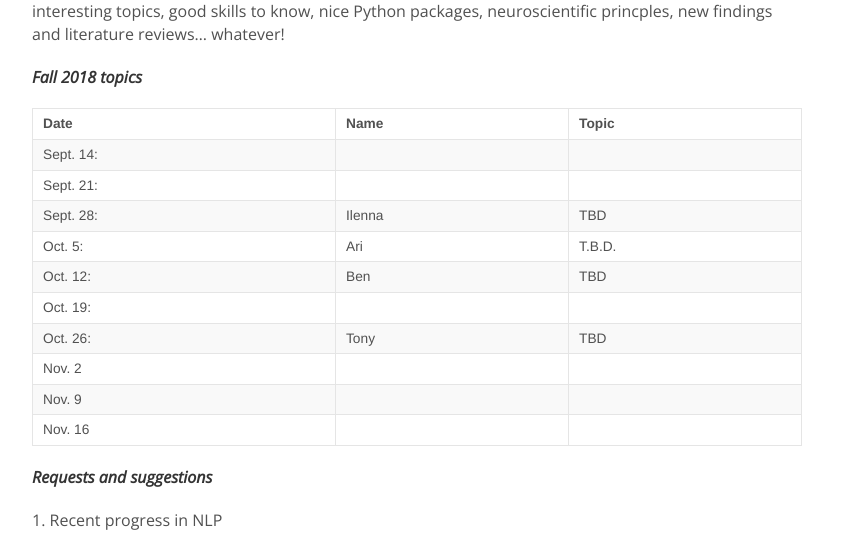
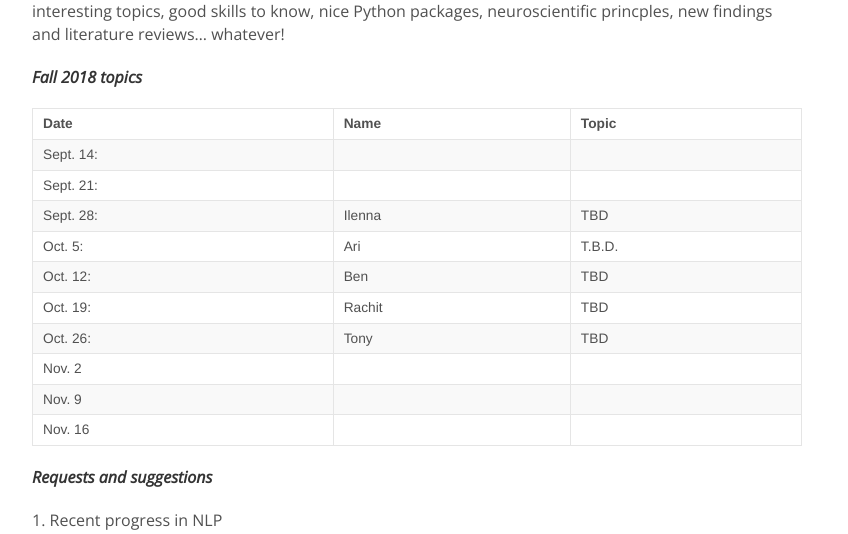
Before and after one commit to KordingLab/KordingLab.github.io, a Jekyll site: the page built from _posts/2018-08-29-upcoming-lab-teaching.md, in a window 1280 px wide and 1303 px high. Shown: the part 317-851 px from the top of the window, without its empty margins (223-1071 px from the left). Built offline with Jekyll 4.4.1, drawn with Linux system fonts in a browser that asks for light colours; nearby versions of some CDN libraries; comment, search, counter and statistics services are not loaded.

Commit message:
Update 2018-08-29-upcoming-lab-teaching.md

```diff
--- a/_posts/2018-08-29-upcoming-lab-teaching.md
+++ b/_posts/2018-08-29-upcoming-lab-teaching.md
@@ -20,7 +20,7 @@ neuroscientific princples, new findings and literature reviews... whatever!
 |Sept. 28:| Ilenna | TBD   |
 |Oct. 5:| Ari     |  T.B.D.   |
 |Oct. 12:|  Ben  | TBD    |
-|Oct. 19:|      |       |
+|Oct. 19:|   Rachit   |  TBD     |
 |Oct. 26:|  Tony |  TBD  |
 |Nov. 2|      |       |
 |Nov. 9|      |       |
```
